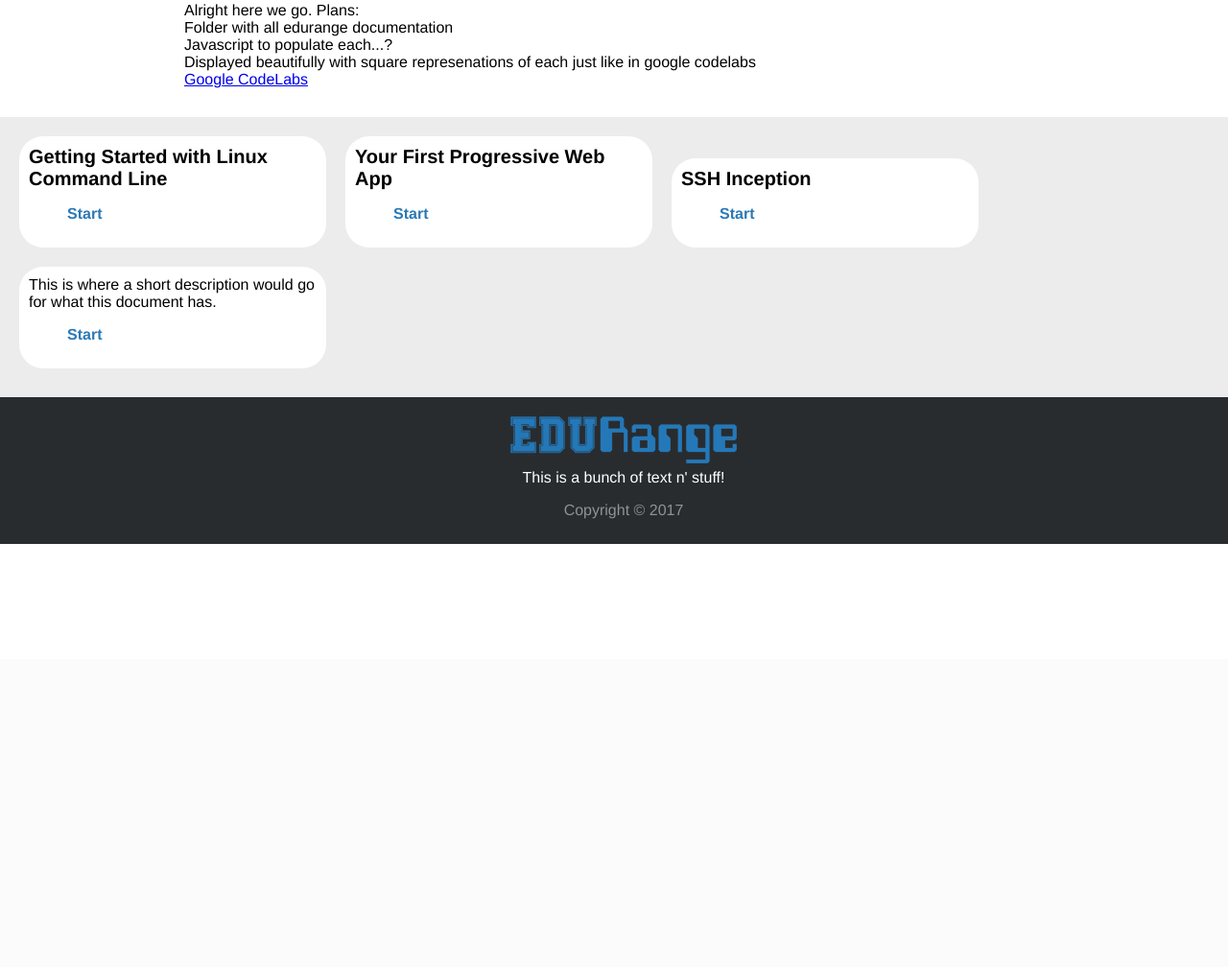
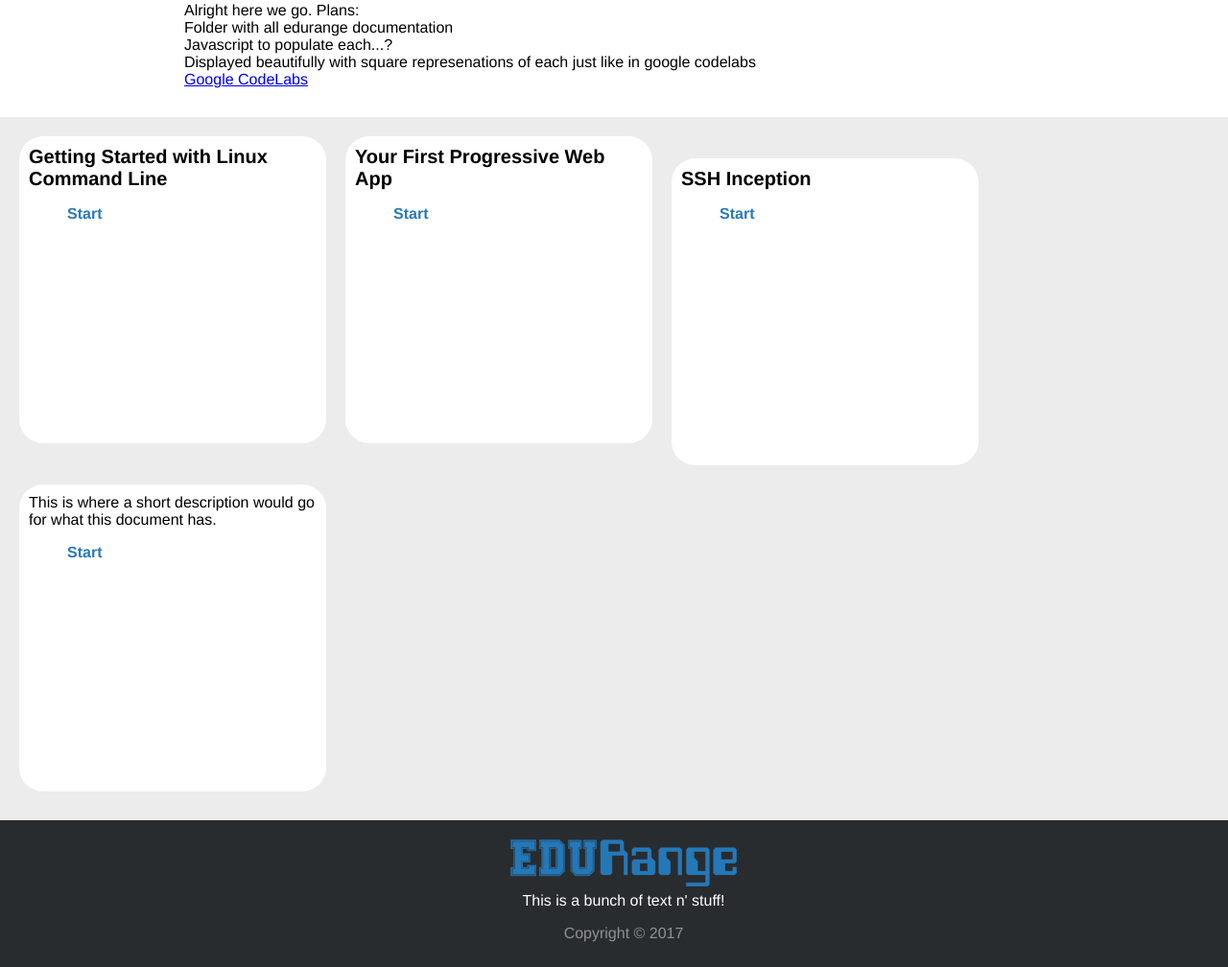
Before and after one commit to ironsketch/myGDwebsite, a PHP site: page /ltt/index.php in a window 1280 px wide. Shown: the part 113-1121 px from the top of the page at 96% size. Before the commit the page ends 680 px from the top, so only its background shows below. Run offline with PHP 8.4, Linux system fonts and the light colour scheme.

Commit message:
learning php

```diff
--- a/public_html/ltt/styles.css
+++ b/public_html/ltt/styles.css
@@ -78,7 +78,8 @@ a.startLink:hover {
 	border-radius: 25px;
 	background: #ffffff;
 	width: 300px;
-	display: inline-block;
+	height: 300px;
+    display: inline-block;
 }
 #bottom {
 	bottom: 0px;
```
